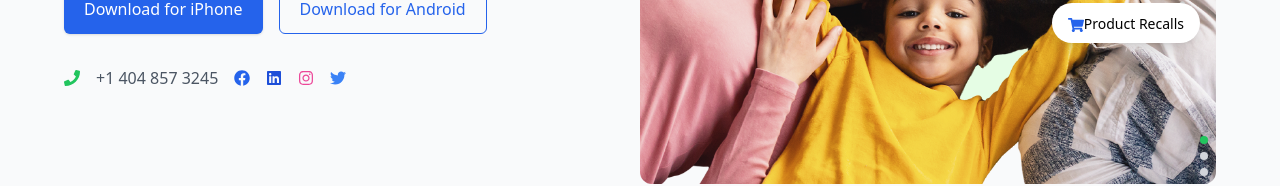
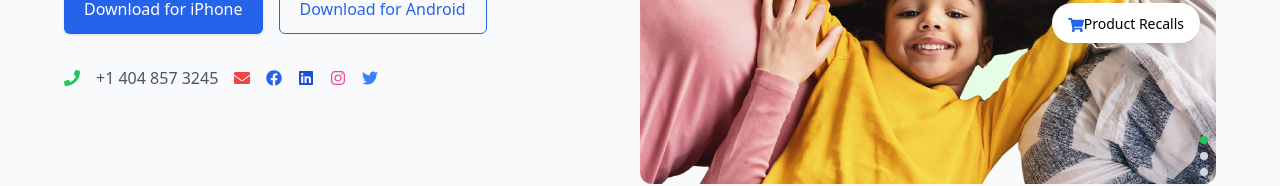
Before and after one commit to Abisayo1/Recall-King-Website, a React (Vite) app in the folder vite-project/: page / in a window 1280 px wide. Shown: the part 461-647 px from the top of the page. Built offline with nearby package versions, Linux system fonts and the light colour scheme.

Commit message:
I have added an icon for the email of the company
Signed-off-by: Abisayo Folu-Agoi <foluagoiabisayo@gmail.com>

```diff
--- a/vite-project/src/components/Home.jsx
+++ b/vite-project/src/components/Home.jsx
@@ -9,6 +9,7 @@ import {
   FaInstagram,
   FaShoppingCart,
   FaTwitter,
+  FaEnvelope, // 📧 Email icon
 } from "react-icons/fa";
 
 export default function Home() {
@@ -51,6 +52,15 @@ export default function Home() {
           <FaPhone className="text-green-500" />
           <span>+1 404 857 3245</span>
 
+          {/* 📧 Email Icon */}
+          <a
+            href="mailto:info@therecallking.com"
+            target="_blank"
+            rel="noopener noreferrer"
+          >
+            <FaEnvelope className="text-red-500" />
+          </a>
+
           <a
             href="https://www.facebook.com/profile.php?id=61575234003983"
             target="_blank"
@@ -58,8 +68,6 @@ export default function Home() {
           >
             <FaFacebook className="text-blue-600" />
           </a>
-
-          {/* <FaYoutube className="text-red-500" /> */}
 
           <a
             href="https://www.linkedin.com/company/107562109/admin/dashboard/"
```
